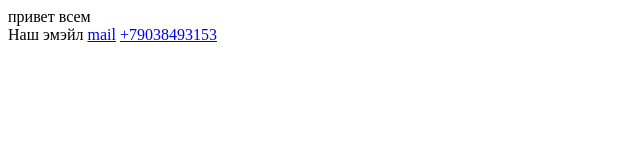
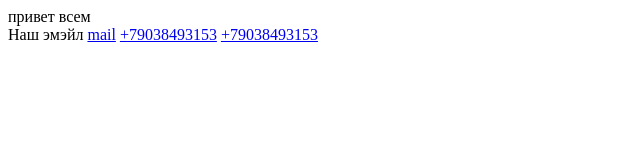
Before and after one commit to vladstrigo/special-app, a plain HTML site: page index.html in a window 1280 px wide. Shown: the whole page, without its empty margins (0-640 px from the left). Drawn offline with Linux system fonts and the light colour scheme.

Commit message:
изменения в спешл апп

```diff
--- a/index.html
+++ b/index.html
@@ -10,6 +10,7 @@
 <div>
  Наш эмэйл <a href = "vlad_strigo@mail.ru"> mail</a>
  <a href="tel +79038493153">+79038493153</a>
+ <a href="tel +79038493153">+79038493153</a>
 </div>
 </body>
 </html>
```
